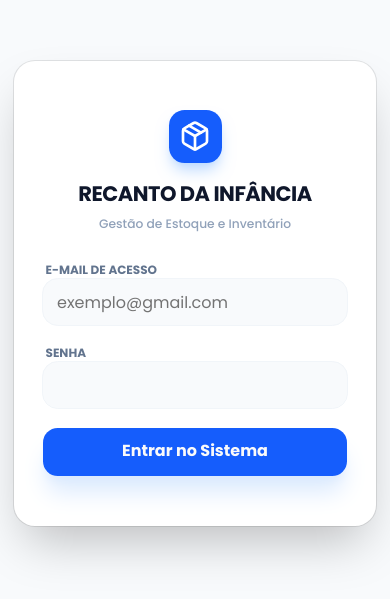
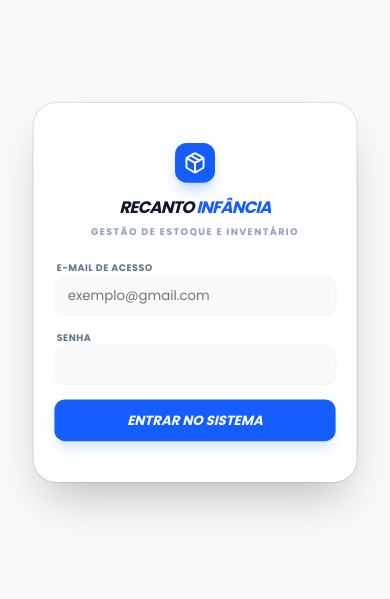
Before and after one commit to PedroDavi-01/brinquedo_estoque, a Next.js app: page /login in a window 390 px wide. Shown: the part 129-728 px from the top of the page. Built offline with nearby package versions, Linux system fonts and the light colour scheme; no server answers.

Commit message:
Fix: Responsividade do LoginPage

```diff
--- a/app/(auth)/login/page.tsx
+++ b/app/(auth)/login/page.tsx
@@ -6,7 +6,7 @@ import { Button } from "@/components/ui/button";
 import { Input } from "@/components/ui/input";
 import { Card, CardContent, CardHeader, CardTitle, CardDescription } from "@/components/ui/card";
 import { Package, AlertCircle, Loader2 } from "lucide-react";
-import { toast } from "sonner"; // ADICIONADO: Import do toast
+import { toast } from "sonner";
 
 import { loginAction } from "@/lib/actions/auth";
 
@@ -56,29 +56,33 @@ export default function LoginPage() {
 
   return (
     <div className="min-h-screen flex items-center justify-center bg-slate-50 p-4">
-      <Card className="w-full max-w-[380px] border-none shadow-2xl rounded-[32px] bg-white overflow-hidden">
-        <CardHeader className="text-center pt-10 pb-4 space-y-1">
-          <div className="flex justify-center mb-4">
-            <div className="bg-blue-600 p-3 rounded-2xl text-white shadow-lg shadow-blue-200">
-              <Package size={32} />
+      {/* Ajustes de escala para 768p:
+          - max-w-[340px]: menos largo para não parecer "gordo".
+          - scale-95: reduz o tamanho total em 5% para caber na altura da tela.
+      */}
+      <Card className="w-full max-w-[340px] border-none shadow-2xl rounded-[24px] bg-white overflow-hidden transform scale-95 md:scale-100">
+        <CardHeader className="text-center pt-8 pb-2 space-y-1">
+          <div className="flex justify-center mb-3">
+            <div className="bg-blue-600 p-2.5 rounded-xl text-white shadow-lg shadow-blue-200">
+              <Package size={24} />
             </div>
           </div>
-          <CardTitle className="text-2xl font-bold text-slate-900 tracking-tight">
-            RECANTO DA INFÂNCIA
+          <CardTitle className="text-xl font-black text-slate-900 tracking-tighter italic uppercase">
+            Recanto <span className="text-blue-600">Infância</span>
           </CardTitle>
-          <CardDescription className="text-sm font-medium text-slate-400">
+          <CardDescription className="text-[10px] font-bold text-slate-400 uppercase tracking-[0.15em]">
             Gestão de Estoque e Inventário
           </CardDescription>
         </CardHeader>
 
-        <CardContent className="px-8 pb-10">
-          <form onSubmit={handleLogin} className="space-y-5">
-            <div className="space-y-1.5">
-              <label className="text-[12px] font-bold text-slate-500 uppercase ml-1">
+        <CardContent className="px-6 pb-8">
+          <form onSubmit={handleLogin} className="space-y-4">
+            <div className="space-y-1">
+              <label className="text-[10px] font-black text-slate-500 uppercase ml-1 tracking-wider">
                 E-mail de acesso
               </label>
               <Input
-                className="h-[48px] text-[16px] border-slate-100 bg-slate-50 focus:bg-white focus:border-blue-500 focus:ring-0 transition-all rounded-2xl px-4"
+                className="h-[42px] text-[14px] border-slate-100 bg-slate-50 focus:bg-white focus:border-blue-500 focus:ring-0 transition-all rounded-xl px-4"
                 type="email"
                 placeholder="exemplo@gmail.com"
                 value={email}
@@ -87,12 +91,12 @@ export default function LoginPage() {
               />
             </div>
 
-            <div className="space-y-1.5">
-              <label className="text-[12px] font-bold text-slate-500 uppercase ml-1">
+            <div className="space-y-1">
+              <label className="text-[10px] font-black text-slate-500 uppercase ml-1 tracking-wider">
                 Senha
               </label>
               <Input
-                className="h-[48px] text-[16px] border-slate-100 bg-slate-50 focus:bg-white focus:border-blue-500 focus:ring-0 transition-all rounded-2xl px-4"
+                className="h-[42px] text-[14px] border-slate-100 bg-slate-50 focus:bg-white focus:border-blue-500 focus:ring-0 transition-all rounded-xl px-4"
                 type="password"
                 value={senha}
                 onChange={(e) => setSenha(e.target.value)}
@@ -101,8 +105,8 @@ export default function LoginPage() {
             </div>
 
             {erro && (
-              <div className="flex items-center gap-2 text-[11px] text-red-600 bg-red-50 p-3 rounded-xl border border-red-100 font-bold animate-in fade-in zoom-in duration-200">
-                <AlertCircle size={14} />
+              <div className="flex items-center gap-2 text-[10px] text-red-600 bg-red-50 p-2.5 rounded-xl border border-red-100 font-bold animate-in fade-in zoom-in duration-200">
+                <AlertCircle size={12} />
                 {erro}
               </div>
             )}
@@ -110,11 +114,11 @@ export default function LoginPage() {
             <Button
               type="submit"
               disabled={carregando}
-              className="w-full bg-blue-600 hover:bg-blue-700 h-[50px] text-[16px] font-bold rounded-2xl shadow-xl shadow-blue-100 transition-all mt-2 active:scale-95 flex gap-2"
+              className="w-full bg-blue-600 hover:bg-blue-700 h-[46px] text-[14px] font-black uppercase italic rounded-xl shadow-lg shadow-blue-100 transition-all mt-2 active:scale-95 flex gap-2"
             >
               {carregando ? (
                 <>
-                  <Loader2 className="animate-spin" size={18} />
+                  <Loader2 className="animate-spin" size={16} />
                   Verificando...
                 </>
               ) : (
```
